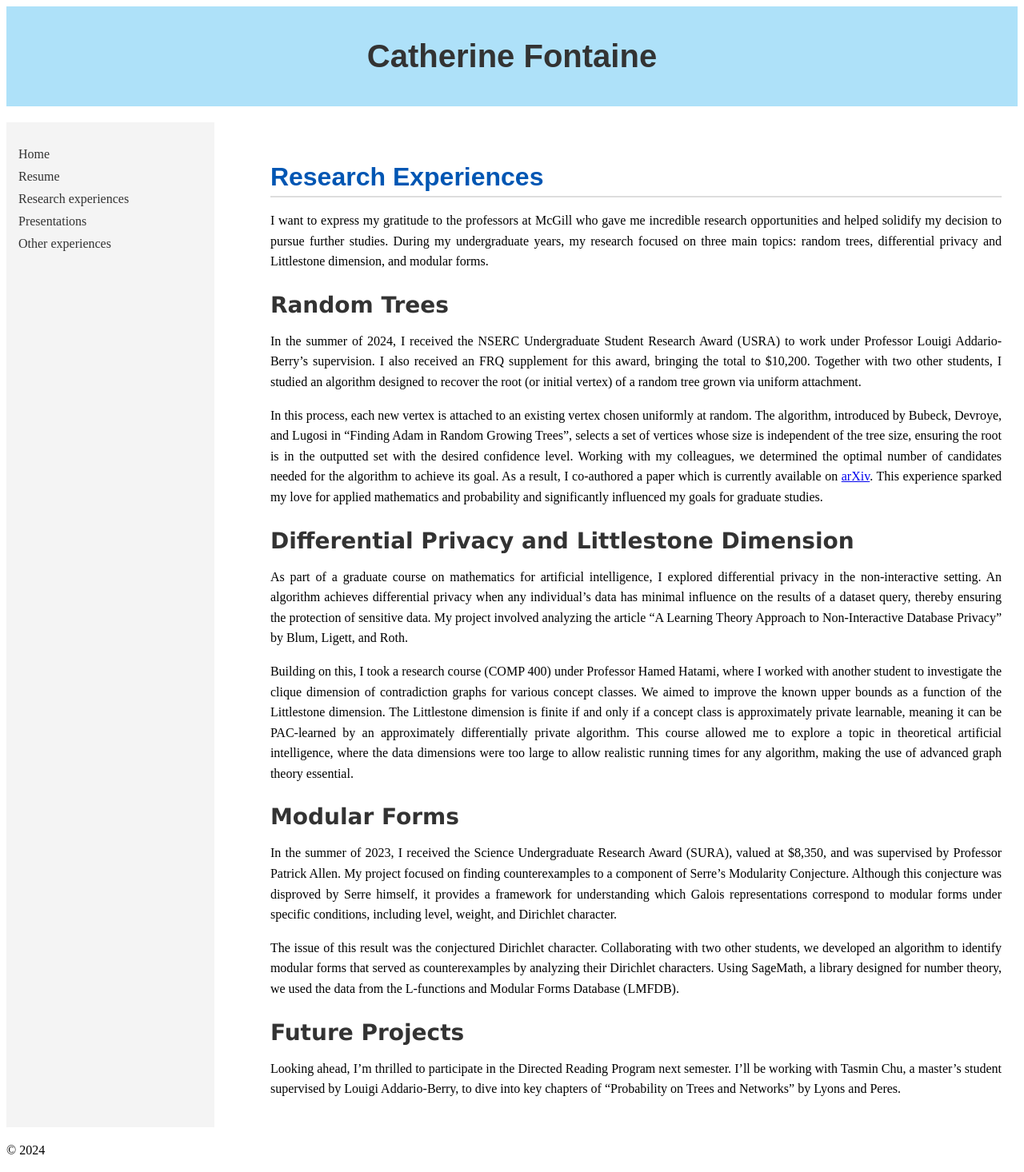
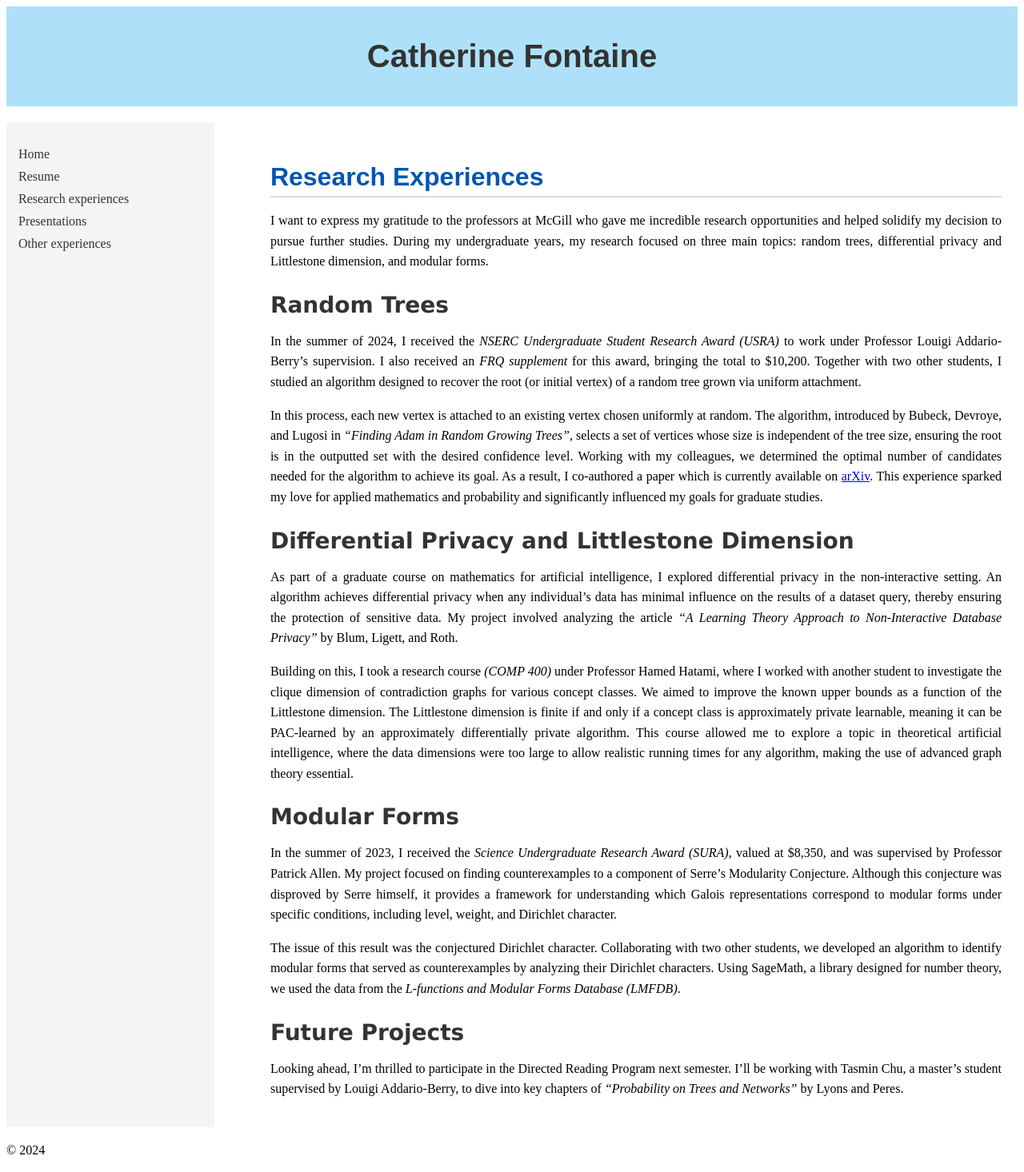
Before and after one commit to CatherineFontaine/CatherineFontaine.github.io, a Jekyll site: the page built from researchexperiences.md, in a window 1280 px wide. Shown: the whole page at 80% size. Built offline with Jekyll 4.4.1, drawn with Linux system fonts in a browser that asks for light colours.

Commit message:
Update researchexperiences.md

```diff
--- a/researchexperiences.md
+++ b/researchexperiences.md
@@ -8,22 +8,22 @@ I want to express my gratitude to the professors at McGill who gave me incredibl
 
 ### Random Trees
 
-In the summer of 2024, I received the NSERC Undergraduate Student Research Award (USRA) to work under Professor Louigi Addario-Berry’s supervision. I also received an FRQ supplement for this award, bringing the total to $10,200. Together with two other students, I studied an algorithm designed to recover the root (or initial vertex) of a random tree grown via uniform attachment.
+In the summer of 2024, I received the *NSERC Undergraduate Student Research Award (USRA)* to work under Professor Louigi Addario-Berry’s supervision. I also received an *FRQ supplement* for this award, bringing the total to $10,200. Together with two other students, I studied an algorithm designed to recover the root (or initial vertex) of a random tree grown via uniform attachment.
 
-In this process, each new vertex is attached to an existing vertex chosen uniformly at random. The algorithm, introduced by Bubeck, Devroye, and Lugosi in “Finding Adam in Random Growing Trees”, selects a set of vertices whose size is independent of the tree size, ensuring the root is in the outputted set with the desired confidence level. Working with my colleagues, we determined the optimal number of candidates needed for the algorithm to achieve its goal. As a result, I co-authored a paper which is currently available on [arXiv](https://arxiv.org/abs/2411.18614). This experience sparked my love for applied mathematics and probability and significantly influenced my goals for graduate studies.
+In this process, each new vertex is attached to an existing vertex chosen uniformly at random. The algorithm, introduced by Bubeck, Devroye, and Lugosi in *“Finding Adam in Random Growing Trees”*, selects a set of vertices whose size is independent of the tree size, ensuring the root is in the outputted set with the desired confidence level. Working with my colleagues, we determined the optimal number of candidates needed for the algorithm to achieve its goal. As a result, I co-authored a paper which is currently available on [arXiv](https://arxiv.org/abs/2411.18614). This experience sparked my love for applied mathematics and probability and significantly influenced my goals for graduate studies.
 
 ### Differential Privacy and Littlestone Dimension
 
-As part of a graduate course on mathematics for artificial intelligence, I explored differential privacy in the non-interactive setting. An algorithm achieves differential privacy when any individual's data has minimal influence on the results of a dataset query, thereby ensuring the protection of sensitive data. My project involved analyzing the article “A Learning Theory Approach to Non-Interactive Database Privacy” by Blum, Ligett, and Roth.
+As part of a graduate course on mathematics for artificial intelligence, I explored differential privacy in the non-interactive setting. An algorithm achieves differential privacy when any individual's data has minimal influence on the results of a dataset query, thereby ensuring the protection of sensitive data. My project involved analyzing the article *“A Learning Theory Approach to Non-Interactive Database Privacy”* by Blum, Ligett, and Roth.
 
-Building on this, I took a research course (COMP 400) under Professor Hamed Hatami, where I worked with another student to investigate the clique dimension of contradiction graphs for various concept classes. We aimed to improve the known upper bounds as a function of the Littlestone dimension. The Littlestone dimension is finite if and only if a concept class is approximately private learnable, meaning it can be PAC-learned by an approximately differentially private algorithm. This course allowed me to explore a topic in theoretical artificial intelligence, where the data dimensions were too large to allow realistic running times for any algorithm, making the use of advanced graph theory essential.
+Building on this, I took a research course *(COMP 400)* under Professor Hamed Hatami, where I worked with another student to investigate the clique dimension of contradiction graphs for various concept classes. We aimed to improve the known upper bounds as a function of the Littlestone dimension. The Littlestone dimension is finite if and only if a concept class is approximately private learnable, meaning it can be PAC-learned by an approximately differentially private algorithm. This course allowed me to explore a topic in theoretical artificial intelligence, where the data dimensions were too large to allow realistic running times for any algorithm, making the use of advanced graph theory essential.
 
 ### Modular Forms
 
-In the summer of 2023, I received the Science Undergraduate Research Award (SURA), valued at $8,350, and was supervised by Professor Patrick Allen. My project focused on finding counterexamples to a component of Serre’s Modularity Conjecture. Although this conjecture was disproved by Serre himself, it provides a framework for understanding which Galois representations correspond to modular forms under specific conditions, including level, weight, and Dirichlet character.
+In the summer of 2023, I received the *Science Undergraduate Research Award (SURA)*, valued at $8,350, and was supervised by Professor Patrick Allen. My project focused on finding counterexamples to a component of Serre’s Modularity Conjecture. Although this conjecture was disproved by Serre himself, it provides a framework for understanding which Galois representations correspond to modular forms under specific conditions, including level, weight, and Dirichlet character.
 
-The issue of this result was the conjectured Dirichlet character. Collaborating with two other students, we developed an algorithm to identify modular forms that served as counterexamples by analyzing their Dirichlet characters. Using SageMath, a library designed for number theory, we used the data from the L-functions and Modular Forms Database (LMFDB).
+The issue of this result was the conjectured Dirichlet character. Collaborating with two other students, we developed an algorithm to identify modular forms that served as counterexamples by analyzing their Dirichlet characters. Using SageMath, a library designed for number theory, we used the data from the *L-functions and Modular Forms Database (LMFDB)*.
 
 ### Future Projects
 
-Looking ahead, I’m thrilled to participate in the Directed Reading Program next semester. I’ll be working with Tasmin Chu, a master’s student supervised by Louigi Addario-Berry, to dive into key chapters of “Probability on Trees and Networks” by Lyons and Peres.
+Looking ahead, I’m thrilled to participate in the Directed Reading Program next semester. I’ll be working with Tasmin Chu, a master’s student supervised by Louigi Addario-Berry, to dive into key chapters of *“Probability on Trees and Networks”* by Lyons and Peres.
```
